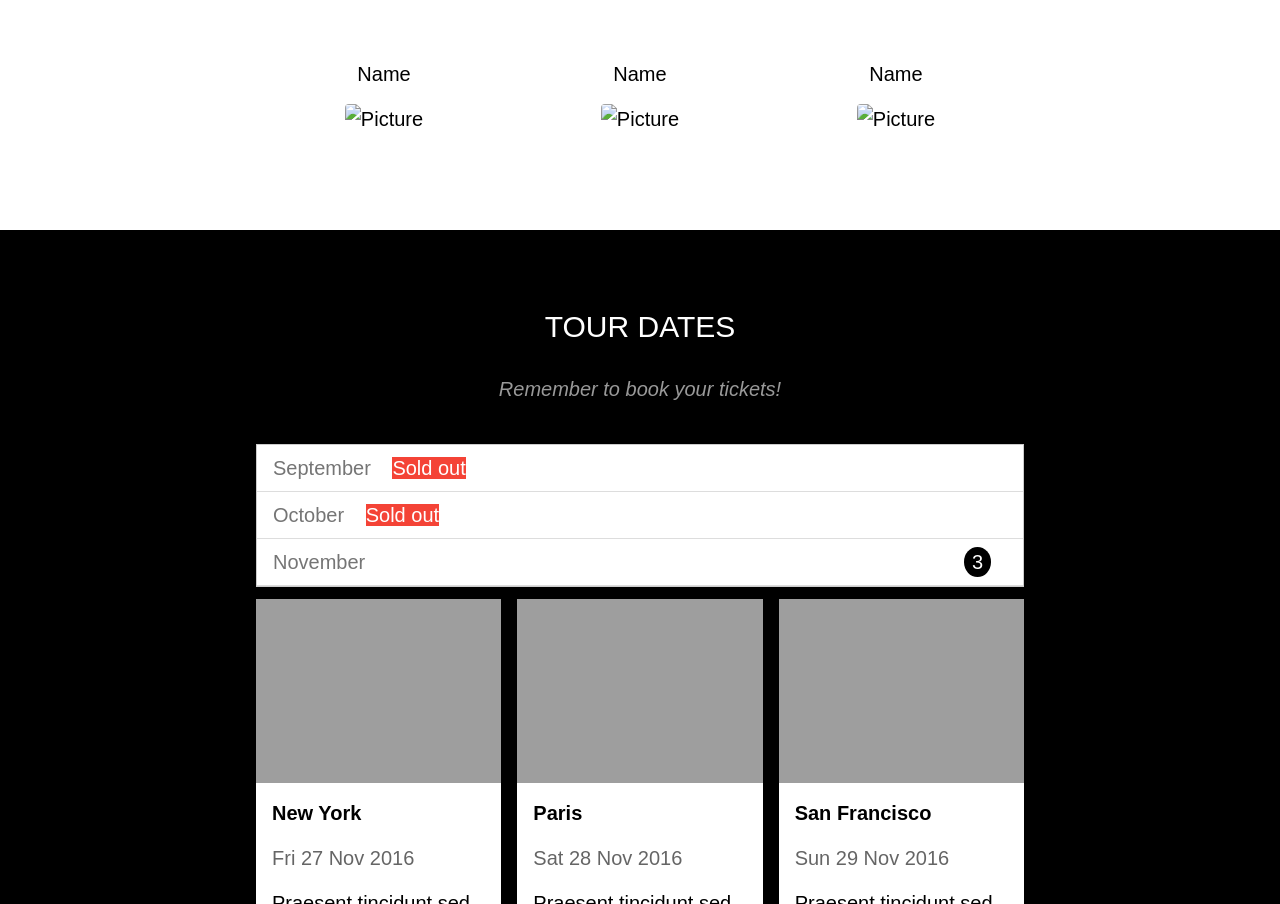
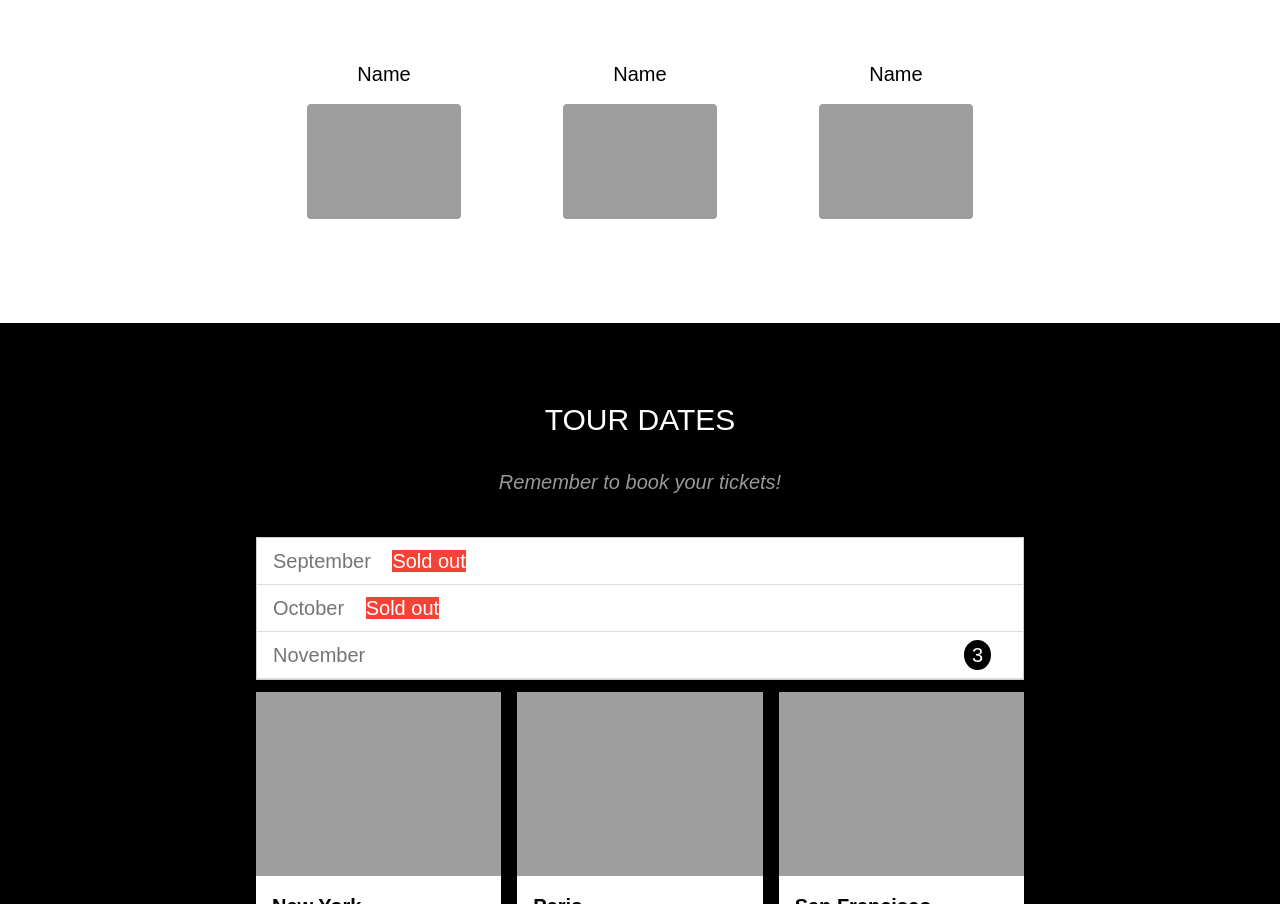
Before and after one commit to quangtxt/web-unprofessional, a plain HTML site: page index.html in a window 1280 px wide. Shown: the part 1140-2044 px from the top of the page. Drawn offline with Linux system fonts and the light colour scheme; the site is published under a folder, as on GitHub Pages, so addresses that start at the root find nothing.

Commit message:
Update index.html
eror picture

```diff
--- a/index.html
+++ b/index.html
@@ -54,15 +54,15 @@
                 <div class="members">
                     <div class="member-item">
                         <p class="member-name">Name</p>
-                        <img src="/assets/img/slider/ban.jpg" alt="Picture" class="member-img">
+                        <img src="./assets/img/slider/ban.jpg" alt="Picture" class="member-img">
                     </div>
                     <div class="member-item">
                         <p class="member-name">Name</p>
-                        <img src="/assets/img/slider/ban.jpg" alt="Picture" class="member-img">
+                        <img src="./assets/img/slider/ban.jpg" alt="Picture" class="member-img">
                     </div>
                     <div class="member-item">
                         <p class="member-name">Name</p>
-                        <img src="/assets/img/slider/ban.jpg" alt="Picture" class="member-img">
+                        <img src="./assets/img/slider/ban.jpg" alt="Picture" class="member-img">
                     </div>
                     <div class="clear"></div>
                 </div>
```
